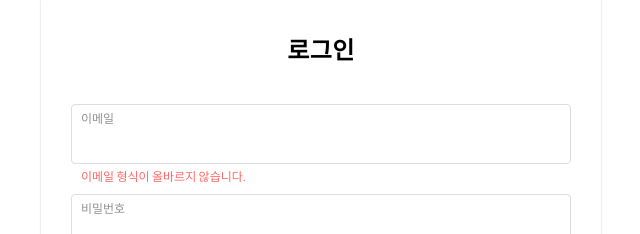
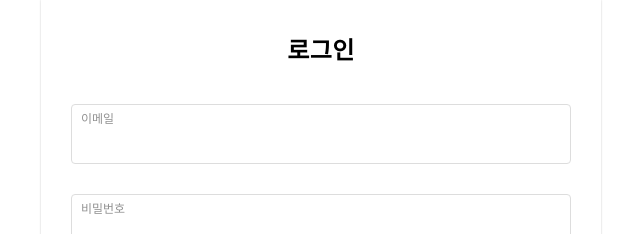
Before and after one commit to lee-sihun/DevMate, a React (Create React App) app: page /auth in a window 1280 px wide. Shown: the part 120-354 px from the top of the page, without its empty margins (319-959 px from the left). Built offline with nearby package versions, Linux system fonts and the light colour scheme; a web font is replaced by a local one.

Commit message:
Feat : 로그인, 회원가입 클라이언트 유효성 검사

```diff
--- a/package.json
+++ b/package.json
@@ -14,6 +14,7 @@
     "axios": "^1.4.0",
     "react": "^18.2.0",
     "react-dom": "^18.2.0",
+    "react-hook-form": "^7.45.4",
     "react-redux": "^8.1.2",
     "react-router-dom": "^6.15.0",
     "react-scripts": "5.0.1",
--- /dev/null
+++ b/src/components/common/InputField/InputField.styled.ts
@@ -0,0 +1,46 @@
+import styled, { keyframes } from 'styled-components';
+
+const shake = keyframes`
+  25% {
+    transform: translateX(-1px);
+  }
+  75% {
+    transform: translateX(1px);
+  }
+  100% {
+    transform: translateX(0);
+  }
+`;
+
+export const Wrapper = styled.div`
+  position: relative;
+  display: flex;
+  flex-direction: column;
+  height: 80px;
+
+  label {
+    position: absolute;
+    top: 10px;
+    left: 10px;
+    font-size: 12px;
+    color: #919191;
+    pointer-events: none;
+  }
+
+  input {
+    padding: 30px 10px 10px 10px;
+    border-radius: 4px;
+    border: 1px solid #ddd;
+    font-size: 16px;
+    outline: none;
+  }
+
+  span {
+    position: absolute;
+    bottom: 0;
+    left: 10px;
+    font-size: 12px;
+    color: #ff6868;
+    animation: ${shake} 0.2s;
+  }
+`;
--- /dev/null
+++ b/src/components/common/InputField/InputField.tsx
@@ -0,0 +1,24 @@
+import React from 'react';
+import { Wrapper } from './InputField.styled';
+import { FieldError } from 'react-hook-form';
+
+interface InputFieldProps {
+  label: string;
+  id: string;
+  type?: string;
+  error?: FieldError;
+  registerOptions: any;
+  clearError: () => void;
+}
+
+const InputField = ({ label, id, type = 'text', error, registerOptions, clearError }: InputFieldProps) => {
+  return (
+    <Wrapper>
+      <label htmlFor={id}>{label}</label>
+      <input {...registerOptions} type={type} id={id} name={id} onChange={clearError} />
+      {error && <span role="alert">{error.message}</span>}
+    </Wrapper>
+  );
+};
+
+export default InputField;
--- a/src/components/features/AuthForm/AuthForm.styled.tsx
+++ b/src/components/features/AuthForm/AuthForm.styled.ts
@@ -36,38 +36,6 @@ export const Fieldset = styled.fieldset`
   }
 `;
 
-export const InputField = styled.div`
-  position: relative;
-  display: flex;
-  flex-direction: column;
-  height: 80px;
-
-  label {
-    position: absolute;
-    top: 10px;
-    left: 10px;
-    font-size: 12px;
-    color: #919191;
-    pointer-events: none;
-  }
-
-  input {
-    padding: 30px 10px 10px 10px;
-    border-radius: 4px;
-    border: 1px solid #ddd;
-    font-size: 16px;
-    outline: none;
-  }
-
-  span {
-    position: absolute;
-    bottom: 0;
-    left: 10px;
-    font-size: 12px;
-    color: #ff6868;
-  }
-`;
-
 export const FormBtn = styled.button<{ $secondary?: boolean }>`
   background-color: ${(props) => (props.$secondary ? '#EFEFEF' : 'var(--blue-regular1)')};
   padding: 15px 0;
--- a/src/components/features/AuthForm/SignInForm.tsx
+++ b/src/components/features/AuthForm/SignInForm.tsx
@@ -1,36 +1,60 @@
 import React from 'react';
 import googleLogo from 'assets/img/social/google-logo.svg';
 import naverLogo from 'assets/img/social/naver-logo.svg';
-import {
-  Form,
-  Fieldset,
-  InputField,
-  FormBtn,
-  SocialBtn,
-} from './AuthForm.styled';
+import { Form, Fieldset, FormBtn, SocialBtn } from './AuthForm.styled';
+import { useForm, SubmitHandler } from 'react-hook-form';
+import InputField from '../../common/InputField/InputField';
 
-interface ISignInFormProps {
+interface IFormInput {
+  email: string;
+  password: string;
+}
+
+interface SignInFormProps {
   toggleSignUpMode: () => void;
 }
 
-const SignInForm = ({ toggleSignUpMode }: ISignInFormProps) => {
+const SignInForm = ({ toggleSignUpMode }: SignInFormProps) => {
+  const {
+    register,
+    handleSubmit,
+    formState: { errors },
+    clearErrors,
+  } = useForm<IFormInput>({ mode: 'onBlur'});
+
+  const onSubmit: SubmitHandler<IFormInput> = (data) => {
+    console.log(data);
+  };
+
   return (
-    <Form>
+    <Form onSubmit={handleSubmit(onSubmit)} noValidate>
       <h2>로그인</h2>
       <Fieldset>
         <legend>사용자 정보 입력</legend>
-        <InputField>
-          <label htmlFor="email">이메일</label>
-          <input type="text" id="email" />
-          <span role="alert" aria-live="assertive">
-            이메일 형식이 올바르지 않습니다.
-          </span>
-        </InputField>
-        <InputField>
-          <label htmlFor="password">비밀번호</label>
-          <input type="password" id="password" />
-          <span role="alert" aria-live="assertive"></span>
-        </InputField>
+        <InputField
+          label="이메일"
+          id="email"
+          type="email"
+          registerOptions={register('email', {
+            required: '이메일을 입력해주세요',
+            pattern: {
+              value: /^[a-zA-Z0-9+-.]+@[a-zA-Z0-9-]+\.[a-zA-Z0-9-.]+$/i,
+              message: '이메일이 형식에 맞지 않습니다',
+            },
+          })}
+          error={errors.email}
+          clearError={() => clearErrors('email')}
+        />
+        <InputField
+          label="비밀번호"
+          id="password"
+          type="password"
+          registerOptions={register('password', {
+            required: '비밀번호를 입력해주세요',
+          })}
+          error={errors.password}
+          clearError={() => clearErrors('password')}
+        />
       </Fieldset>
 
       <Fieldset>
--- a/src/components/features/AuthForm/SignUpForm.tsx
+++ b/src/components/features/AuthForm/SignUpForm.tsx
@@ -1,38 +1,86 @@
 import React from 'react';
-import { Form, Fieldset, InputField, FormBtn } from './AuthForm.styled';
+import { Form, Fieldset, FormBtn } from './AuthForm.styled';
+import { useForm, SubmitHandler } from 'react-hook-form';
+import InputField from '../../common/InputField/InputField';
+
+interface IFormInput {
+  email: string;
+  nickName: string;
+  password: string;
+  passwordConfirm: string;
+}
 
 interface ISignUpFormProps {
   toggleSignUpMode: () => void;
 }
 
 const SignUpForm = ({ toggleSignUpMode }: ISignUpFormProps) => {
+  const {
+    register,
+    handleSubmit,
+    watch,
+    formState: { errors },
+    clearErrors,
+  } = useForm<IFormInput>({ mode: 'onBlur' });
+
+  const password = watch('password');
+
+  const onSubmit: SubmitHandler<IFormInput> = (data) => {
+    console.log(data);
+  };
   return (
-    <Form>
+    <Form onSubmit={handleSubmit(onSubmit)} noValidate>
       <h2>회원가입</h2>
       <Fieldset>
         <legend>사용자 정보 입력</legend>
-        <InputField>
-          <label htmlFor="email">이메일</label>
-          <input type="text" id="email" />
-          <span role="alert" aria-live="assertive">
-            이메일 형식이 올바르지 않습니다.
-          </span>
-        </InputField>
-        <InputField>
-          <label htmlFor="nickName">닉네임</label>
-          <input type="text" id="nickName" />
-          <span role="alert" aria-live="assertive"></span>
-        </InputField>
-        <InputField>
-          <label htmlFor="password">비밀번호</label>
-          <input type="password" id="password" />
-          <span role="alert" aria-live="assertive"></span>
-        </InputField>
-        <InputField>
-          <label htmlFor="passwordConfirm">비밀번호 확인</label>
-          <input type="password" id="passwordConfirm" />
-          <span role="alert" aria-live="assertive"></span>
-        </InputField>
+        <InputField
+          label="이메일"
+          id="email"
+          type="email"
+          registerOptions={register('email', {
+            required: '이메일을 입력해주세요',
+            pattern: {
+              value: /^[a-zA-Z0-9+-.]+@[a-zA-Z0-9-]+\.[a-zA-Z0-9-.]+$/i,
+              message: '이메일 형식이 올바르지 않습니다',
+            },
+          })}
+          error={errors.email}
+          clearError={() => clearErrors('email')}
+        />
+        <InputField
+          label="닉네임"
+          id="nickName"
+          registerOptions={register('nickName', {
+            required: '닉네임을 입력해주세요',
+            pattern: {
+              value: /^.{3,}$/,
+              message: '세 글자 이상 입력해주세요.',
+            },
+          })}
+          error={errors.nickName}
+          clearError={() => clearErrors('nickName')}
+        />
+        <InputField
+          label="비밀번호"
+          type="password"
+          id="password"
+          registerOptions={register('password', {
+            required: '비밀번호를 입력해주세요.',
+          })}
+          error={errors.password}
+          clearError={() => clearErrors('password')}
+        />
+        <InputField
+          label="비밀번호 확인"
+          type="password"
+          id="passwordConfirm"
+          registerOptions={register('passwordConfirm', {
+            required: '비밀번호 확인을 입력해주세요.',
+            validate: (value) => value === password || '비밀번호가 일치하지 않습니다.',
+          })}
+          error={errors.passwordConfirm}
+          clearError={() => clearErrors('passwordConfirm')}
+        />
       </Fieldset>
 
       <Fieldset>
```
Also changed, not shown: 1 other file (tests, documents, lock files or other folders).
